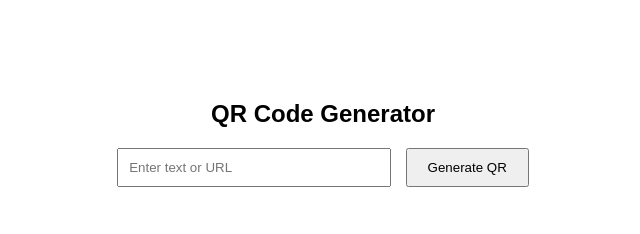
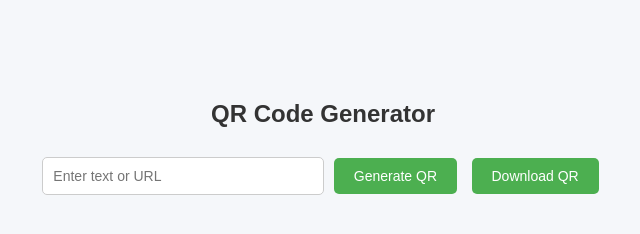
Before and after one commit to yadavanshi-sneha/Qrcode-generator, a plain HTML site: page index.html in a window 1280 px wide. Shown: the whole page, without its empty margins (317-957 px from the left). Drawn offline with Linux system fonts and the light colour scheme.

Commit message:
second commit

```diff
--- a/index.html
+++ b/index.html
@@ -1,3 +1,4 @@
+
 <!DOCTYPE html>
 <html lang="en">
 <head>
@@ -7,14 +8,19 @@
     <link rel="stylesheet" href="style.css">
 </head>
 <body>
+
     <h2>QR Code Generator</h2>
 
-<input type="text" id="text" placeholder="Enter text or URL">
-<button onclick="generateQR()">Generate QR</button>
+    <input type="text" id="text" placeholder="Enter text or URL">
+    <button onclick="generateQR()">Generate QR</button>
 
-<div id="qrcode"></div>
+    <!-- ✅ Download Button Added -->
+    <button onclick="downloadQR()">Download QR</button>
 
-<script src="https://cdnjs.cloudflare.com/ajax/libs/qrcodejs/1.0.0/qrcode.min.js"> </script>
+    <div id="qrcode"></div>
+
+    <script src="https://cdnjs.cloudflare.com/ajax/libs/qrcodejs/1.0.0/qrcode.min.js"></script>
     <script src="script.js"></script>
+
 </body>
 </html>
--- a/script.js
+++ b/script.js
@@ -1,13 +1,34 @@
-function generateQR(){
 
-document.getElementById("qrcode").innerHTML="";
+function generateQR() {
+
+    document.getElementById("qrcode").innerHTML = "";
 
     var text = document.getElementById("text").value;
+
+    if (text.trim() === "") {
+        alert("Please enter text or URL");
+        return;
+    }
 
     new QRCode(document.getElementById("qrcode"), {
         text: text,
         width: 200,
         height: 200
     });
+}
 
+
+// ✅ DOWNLOAD FUNCTION ADDED
+function downloadQR() {
+    const canvas = document.querySelector("#qrcode canvas");
+
+    if (!canvas) {
+        alert("Please generate QR code first!");
+        return;
     }
+
+    const link = document.createElement("a");
+    link.href = canvas.toDataURL("image/png");
+    link.download = "qrcode.png";
+    link.click();
+}
--- a/style.css
+++ b/style.css
@@ -1,20 +1,51 @@
-body{
-font-family: Arial;
-text-align:center;
-margin-top:100px;
+
+body {
+    font-family: Arial, sans-serif;
+    text-align: center;
+    margin-top: 100px;
+    background: #f5f7fa;
 }
 
-input{
-padding:10px;
-width:250px;
+/* Heading */
+h2 {
+    margin-bottom: 20px;
+    color: #333;
 }
 
-button{
-padding:10px 20px;
-margin-left:10px;
-cursor:pointer;
+/* Input box */
+input {
+    padding: 10px;
+    width: 260px;
+    border: 1px solid #ccc;
+    border-radius: 5px;
+    outline: none;
+    font-size: 14px;
 }
 
-#qrcode{
-margin-top:30px;
+/* Buttons */
+button {
+    padding: 10px 20px;
+    margin: 10px 5px;
+    cursor: pointer;
+    border: none;
+    border-radius: 5px;
+    background: #4CAF50;
+    color: white;
+    font-size: 14px;
+    transition: 0.3s;
 }
+
+/* Hover effect */
+button:hover {
+    background: #45a049;
+}
+
+/* QR Code box */
+#qrcode {
+    margin-top: 30px;
+}
+
+/* Optional: add slight spacing */
+#qrcode canvas {
+    margin-top: 10px;
+}
```
Lines whose indentation alone changed are shown as unchanged.
